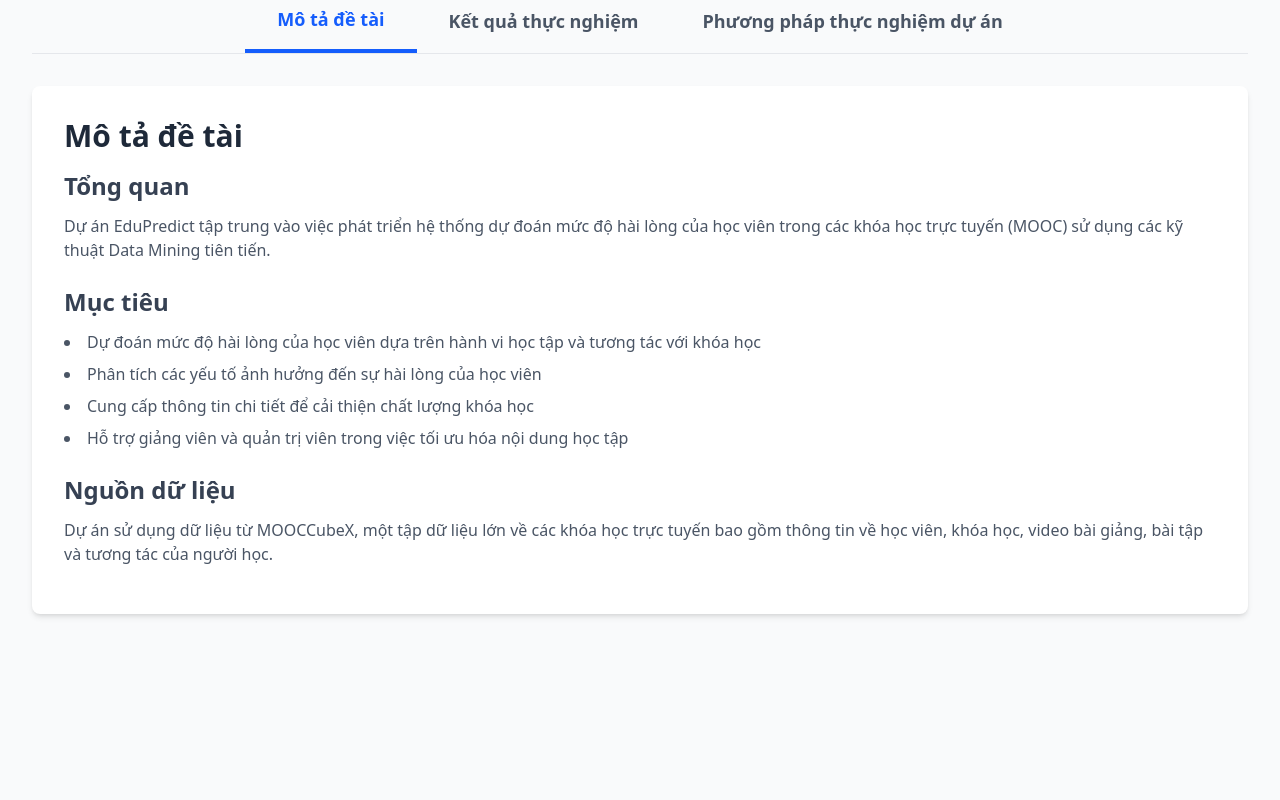
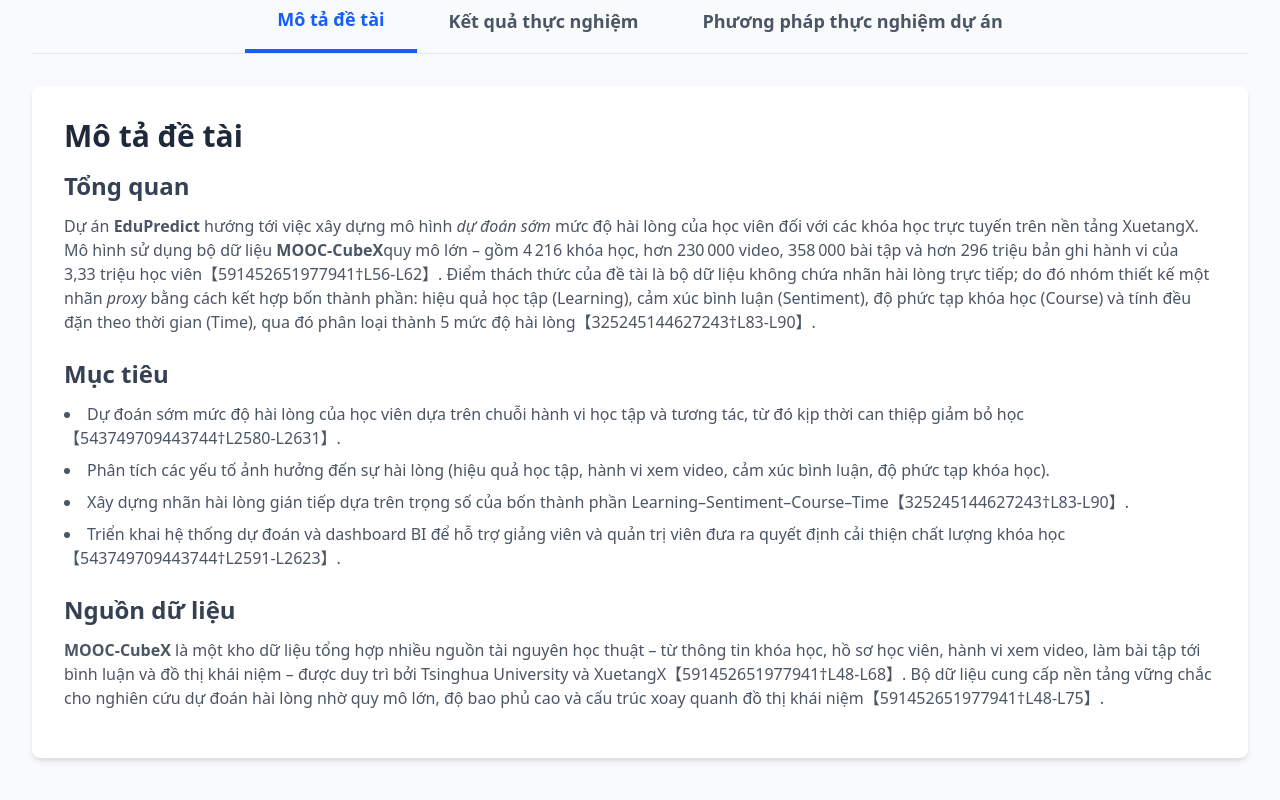
Before and after one commit to Azure06072005/DS317-Data-Mining-for-Enterprise, a Next.js app in the folder web-demo/: page / in a window 1280 px wide. Shown: the part 1134-1934 px from the top of the page. Before the commit the page ends 1812 px from the top, so only its background shows below. Built offline with nearby package versions, Linux system fonts and the light colour scheme.

Commit message:
update main page

```diff
--- a/web-demo/app/page.tsx
+++ b/web-demo/app/page.tsx
@@ -170,22 +170,29 @@
                 <div className="prose max-w-none">
                   <h3 className="text-2xl font-semibold text-gray-700 mb-3">Tổng quan</h3>
                   <p className="text-gray-600 mb-4">
-                    Dự án EduPredict tập trung vào việc phát triển hệ thống dự đoán mức độ hài lòng của học viên
-                    trong các khóa học trực tuyến (MOOC) sử dụng các kỹ thuật Data Mining tiên tiến.
+                    Dự án <strong>EduPredict</strong> hướng tới việc xây dựng mô hình <em>dự đoán sớm</em> mức độ hài&nbsp;lòng của học viên
+                    đối với các khóa học trực tuyến trên nền tảng XuetangX. Mô hình sử dụng bộ dữ liệu <strong>MOOC‑CubeX</strong>
+                    quy mô lớn – gồm 4 216 khóa học, hơn 230 000 video, 358 000 bài tập và hơn 296 triệu bản ghi hành vi của
+                    3,33 triệu học viên【591452651977941†L56-L62】. Điểm thách thức của đề tài là bộ dữ liệu không chứa
+                    nhãn hài&nbsp;lòng trực tiếp; do đó nhóm thiết kế một nhãn <em>proxy</em> bằng cách kết hợp bốn thành phần: hiệu quả học tập
+                    (Learning), cảm xúc bình luận (Sentiment), độ phức tạp khóa học (Course) và tính đều đặn theo thời gian (Time),
+                    qua đó phân loại thành 5 mức độ hài&nbsp;lòng【325245144627243†L83-L90】.
                   </p>
 
                   <h3 className="text-2xl font-semibold text-gray-700 mb-3 mt-6">Mục tiêu</h3>
                   <ul className="list-disc list-inside text-gray-600 space-y-2">
-                    <li>Dự đoán mức độ hài lòng của học viên dựa trên hành vi học tập và tương tác với khóa học</li>
-                    <li>Phân tích các yếu tố ảnh hưởng đến sự hài lòng của học viên</li>
-                    <li>Cung cấp thông tin chi tiết để cải thiện chất lượng khóa học</li>
-                    <li>Hỗ trợ giảng viên và quản trị viên trong việc tối ưu hóa nội dung học tập</li>
+                    <li>Dự đoán sớm mức độ hài&nbsp;lòng của học viên dựa trên chuỗi hành vi học tập và tương tác, từ đó kịp thời can&nbsp;thiệp giảm bỏ&nbsp;học【543749709443744†L2580-L2631】.</li>
+                    <li>Phân tích các yếu tố ảnh hưởng đến sự hài&nbsp;lòng (hiệu quả học tập, hành vi xem video, cảm xúc bình luận, độ phức tạp khóa học).</li>
+                    <li>Xây dựng nhãn hài&nbsp;lòng gián tiếp dựa trên trọng số của bốn thành phần Learning–Sentiment–Course–Time【325245144627243†L83-L90】.</li>
+                    <li>Triển khai hệ thống dự đoán và dashboard BI để hỗ trợ giảng viên và quản&nbsp;trị viên đưa ra quyết định cải thiện chất lượng khóa học【543749709443744†L2591-L2623】.</li>
                   </ul>
 
                   <h3 className="text-2xl font-semibold text-gray-700 mb-3 mt-6">Nguồn dữ liệu</h3>
                   <p className="text-gray-600 mb-4">
-                    Dự án sử dụng dữ liệu từ MOOCCubeX, một tập dữ liệu lớn về các khóa học trực tuyến
-                    bao gồm thông tin về học viên, khóa học, video bài giảng, bài tập và tương tác của người học.
+                    <strong>MOOC‑CubeX</strong> là một kho dữ liệu tổng hợp nhiều nguồn tài nguyên học thuật – từ thông tin khóa học,
+                    hồ sơ học viên, hành vi xem video, làm bài tập tới bình luận và đồ thị khái niệm – được duy trì bởi
+                    Tsinghua University và XuetangX【591452651977941†L48-L68】. Bộ dữ liệu cung cấp nền tảng vững chắc cho
+                    nghiên cứu dự đoán hài&nbsp;lòng nhờ quy mô lớn, độ bao phủ cao và cấu trúc xoay quanh đồ thị khái niệm【591452651977941†L48-L75】.
                   </p>
                 </div>
               </div>
@@ -195,31 +202,36 @@
               <div className="space-y-6">
                 <h2 className="text-3xl font-bold text-gray-800 mb-4">Kết quả thực nghiệm</h2>
                 <div className="prose max-w-none">
-                  <h3 className="text-2xl font-semibold text-gray-700 mb-3">Độ chính xác của mô hình</h3>
+                  <h3 className="text-2xl font-semibold text-gray-700 mb-3">Bộ dữ liệu và kết quả</h3>
                   <p className="text-gray-600 mb-4">
-                    Các mô hình Data Mining đã được huấn luyện và đánh giá trên tập dữ liệu MOOCCubeX
-                    với các kết quả đáng khích lệ.
+                    Bộ dữ liệu time series được xây dựng gồm <strong>337 617</strong> cặp <code>user_id&nbsp;×&nbsp;course_id</code>,
+                    tương ứng hơn 1,35&nbsp;triệu dòng dữ liệu và 30&nbsp;đặc trưng ở định dạng dài; sau khi xoay trục sang
+                    định dạng rộng có 110&nbsp;đặc trưng dùng huấn luyện【325245144627243†L74-L90】. Phân phối nhãn hài&nbsp;lòng
+                    rất mất cân bằng: nhãn&nbsp;2 chiếm khoảng&nbsp;85,9%, trong khi các nhãn 1, 3, 4 và 5 chiếm dưới 7% tổng số mẫu【325245144627243†L100-L107】.
+                    Kết quả thử nghiệm sơ bộ cho thấy các mô hình như Random&nbsp;Forest và XGBoost đạt hiệu suất dự đoán tốt,
+                    đặc biệt khi sử dụng Node2Vec và SMOTE để làm giàu và cân bằng dữ liệu.
                   </p>
 
                   <div className="grid grid-cols-1 md:grid-cols-2 gap-6 my-6">
                     <div className="bg-gradient-to-br from-blue-50 to-purple-50 p-6 rounded-lg border-2 border-blue-200">
-                      <h4 className="text-xl font-bold text-gray-800 mb-2">Độ chính xác</h4>
-                      <p className="text-4xl font-bold text-blue-600">85%+</p>
-                      <p className="text-gray-600 mt-2">Trên tập test</p>
+                      <h4 className="text-xl font-bold text-gray-800 mb-2">Số cặp học&nbsp;viên–khóa</h4>
+                      <p className="text-4xl font-bold text-blue-600">337k+</p>
+                      <p className="text-gray-600 mt-2">Sau khi lọc dữ liệu</p>
                     </div>
                     <div className="bg-gradient-to-br from-green-50 to-emerald-50 p-6 rounded-lg border-2 border-green-200">
-                      <h4 className="text-xl font-bold text-gray-800 mb-2">F1-Score</h4>
-                      <p className="text-4xl font-bold text-green-600">0.83</p>
-                      <p className="text-gray-600 mt-2">Cân bằng giữa precision và recall</p>
+                      <h4 className="text-xl font-bold text-gray-800 mb-2">Số đặc trưng</h4>
+                      <p className="text-4xl font-bold text-green-600">110</p>
+                      <p className="text-gray-600 mt-2">Trong định dạng rộng</p>
                     </div>
                   </div>
 
                   <h3 className="text-2xl font-semibold text-gray-700 mb-3 mt-6">Phân tích kết quả</h3>
                   <ul className="list-disc list-inside text-gray-600 space-y-2">
-                    <li>Mô hình có khả năng dự đoán chính xác mức độ hài lòng của học viên</li>
-                    <li>Các đặc trưng quan trọng nhất bao gồm: tỷ lệ hoàn thành video, điểm bài tập, và tương tác với nội dung</li>
-                    <li>Việc sử dụng Node2Vec embeddings giúp cải thiện độ chính xác đáng kể</li>
-                    <li>Phương pháp SMOTE giúp cân bằng dữ liệu và cải thiện hiệu suất trên các nhóm thiểu số</li>
+                    <li>Bộ dữ liệu được xây dựng từ 4&nbsp;phase và 337 617 cặp học&nbsp;viên–khóa, sau pivot thành 110 đặc trưng【325245144627243†L74-L90】.</li>
+                    <li>Phân phối nhãn mất cân bằng nghiêm trọng: nhãn 2 áp đảo (~85,9%), các nhãn còn lại rất ít【325245144627243†L100-L107】.</li>
+                    <li>Các đặc trưng quan trọng bao gồm: điểm <em>earned_score</em>, số bài làm, thời lượng và mẫu xem video (rewind/fast‑forward, session), và số bình luận tích cực/tiêu cực【325245144627243†L109-L165】.</li>
+                    <li>Áp dụng Node2Vec giúp biểu diễn các mối quan hệ trong đồ thị và SMOTE giúp cân bằng dữ liệu, cải thiện hiệu suất mô hình【543749709443744†L128-L139】.</li>
+                    <li>F1‑score được chọn làm độ đo chính; cùng với AUC‑ROC để đánh giá mô hình trên dữ liệu mất cân bằng【325245144627243†L883-L904】.</li>
                   </ul>
                 </div>
               </div>
@@ -233,46 +245,45 @@
 
                   <div className="space-y-4">
                     <div className="bg-blue-50 p-4 rounded-lg border-l-4 border-blue-600">
-                      <h4 className="text-lg font-bold text-gray-800 mb-2">1. Thu thập và tiền xử lý dữ liệu</h4>
+                      <h4 className="text-lg font-bold text-gray-800 mb-2">1. Thu thập và tiền&nbsp;xử&nbsp;lý</h4>
                       <p className="text-gray-600">
-                        - Trích xuất dữ liệu từ MOOCCubeX dataset<br/>
-                        - Làm sạch và chuẩn hóa dữ liệu<br/>
-                        - Xử lý giá trị thiếu và outliers
+                        - Lọc bỏ các khóa học <em>self‑paced</em> và trích xuất dữ liệu hành vi (user, course, video, exercise, comment) từ MOOC‑CubeX.<br/>
+                        - Làm sạch, chuẩn hóa dữ liệu, xử lý giá trị thiếu và ngoại lai; chỉ giữ những cặp <code>user_id&nbsp;×&nbsp;course_id</code> có ít nhất một tương tác【325245144627243†L70-L74】.<br/>
+                        - Xây dựng bộ dữ liệu chuỗi thời gian gồm 4&nbsp;phase với 30 đặc trưng ở định dạng dài.
                       </p>
                     </div>
 
                     <div className="bg-green-50 p-4 rounded-lg border-l-4 border-green-600">
-                      <h4 className="text-lg font-bold text-gray-800 mb-2">2. Feature Engineering</h4>
+                      <h4 className="text-lg font-bold text-gray-800 mb-2">2. Xây dựng dữ liệu giai đoạn &amp; đặc&nbsp;trưng</h4>
                       <p className="text-gray-600">
-                        - Tạo các đặc trưng từ hành vi học tập (video watching, exercise completion)<br/>
-                        - Sử dụng Node2Vec để tạo graph embeddings<br/>
-                        - Tính toán các chỉ số thống kê theo từng giai đoạn (period 1-4)
+                        - Chia tiến trình học của mỗi học&nbsp;viên thành 4&nbsp;phase dựa trên tỷ lệ thời gian còn lại (0–25%, 25–50%, 50–75%, 75–100%)【325245144627243†L52-L60】.<br/>
+                        - Tạo các đặc trưng tĩnh (giới tính, số khóa, số video/bài&nbsp;tập, số lĩnh vực), đặc trưng học tập (số bài làm, earned_score, số lần nộp), đặc trưng video (thời lượng xem, rewind/fast‑forward, session_count, speed_change_count) và đặc trưng bình luận (số bình luận tích cực, trung tính, tiêu cực)【325245144627243†L109-L165】.<br/>
+                        - Xoay trục dữ liệu sang định dạng rộng với 110 đặc trưng để huấn luyện mô hình.
                       </p>
                     </div>
 
                     <div className="bg-purple-50 p-4 rounded-lg border-l-4 border-purple-600">
-                      <h4 className="text-lg font-bold text-gray-800 mb-2">3. Cân bằng dữ liệu</h4>
+                      <h4 className="text-lg font-bold text-gray-800 mb-2">3. Gán nhãn hài&nbsp;lòng</h4>
                       <p className="text-gray-600">
-                        - Áp dụng kỹ thuật SMOTE (Synthetic Minority Over-sampling Technique)<br/>
-                        - Xử lý vấn đề imbalanced data trong phân loại mức độ hài lòng
+                        - Tính điểm <em>satisfaction_score</em> dựa trên bốn trụ cột: Learning, Sentiment, Course và Time; áp dụng trọng số (0.60, 0.15, 0.15, 0.10) và điều chỉnh theo độ tin cậy của bình luận【325245144627243†L83-L90】.<br/>
+                        - Ánh xạ điểm số thành 5 mức độ hài&nbsp;lòng (1→5) để tạo nhãn huấn luyện.
                       </p>
                     </div>
 
                     <div className="bg-orange-50 p-4 rounded-lg border-l-4 border-orange-600">
-                      <h4 className="text-lg font-bold text-gray-800 mb-2">4. Huấn luyện mô hình</h4>
+                      <h4 className="text-lg font-bold text-gray-800 mb-2">4. Cân bằng &amp; làm&nbsp;giàu dữ liệu</h4>
                       <p className="text-gray-600">
-                        - Thử nghiệm nhiều thuật toán: Random Forest, XGBoost, Neural Networks<br/>
-                        - Cross-validation để đánh giá và tối ưu hóa mô hình<br/>
-                        - Hyperparameter tuning để đạt hiệu suất tốt nhất
+                        - Sử dụng Node2Vec để tạo embedding cho đồ thị người&nbsp;học–khóa&nbsp;học–khái&nbsp;niệm và kết hợp vào bộ dữ liệu【543749709443744†L128-L139】.<br/>
+                        - Áp dụng kỹ thuật SMOTE để tăng cường các lớp thiểu số, xây dựng các bộ dữ liệu gốc, Node2Vec, SMOTE và SMOTE&nbsp;+&nbsp;Node2Vec.
                       </p>
                     </div>
 
                     <div className="bg-pink-50 p-4 rounded-lg border-l-4 border-pink-600">
-                      <h4 className="text-lg font-bold text-gray-800 mb-2">5. Đánh giá và triển khai</h4>
+                      <h4 className="text-lg font-bold text-gray-800 mb-2">5. Huấn luyện &amp; đánh&nbsp;giá mô hình</h4>
                       <p className="text-gray-600">
-                        - Đánh giá trên tập test độc lập<br/>
-                        - Phân tích feature importance<br/>
-                        - Triển khai mô hình lên web application
+                        - Thử nghiệm các thuật toán học máy và học sâu: Random Forest, XGBoost, LightGBM, TabNet, LSTM, GRU và TCN để khai thác cả dữ liệu bảng và chuỗi thời gian【325245144627243†L700-L835】.<br/>
+                        - Huấn luyện theo từng giai đoạn để dự đoán sớm; sử dụng cross‑validation và tìm kiếm siêu tham số để tối ưu hiệu suất.<br/>
+                        - Đánh giá mô hình bằng F1‑score, Accuracy và AUC‑ROC; phân tích độ quan trọng của đặc trưng và triển khai vào dashboard BI để hỗ trợ can&nbsp;thiệp【325245144627243†L883-L904】【543749709443744†L2591-L2623】.
                       </p>
                     </div>
                   </div>
```
